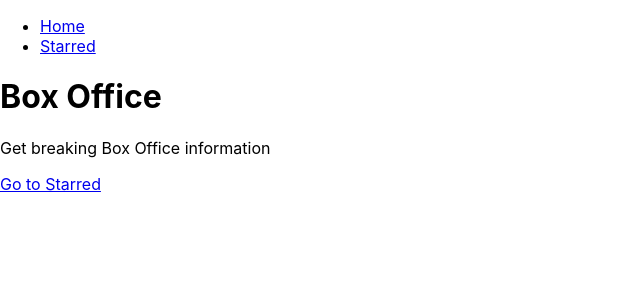
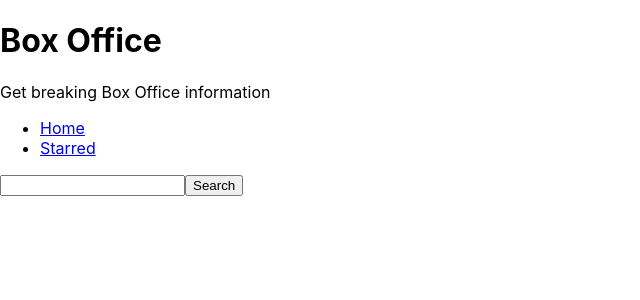
Before and after one commit to suchetapal3/box-office-app, a React (Create React App) app: page / in a window 1280 px wide. Shown: the top 300 px of the page, without its empty margins (0-640 px from the left). Built offline with nearby package versions, Linux system fonts and the light colour scheme.

Commit message:
Added search button and tvmaze API to search movies

```diff
--- a/src/components/MainLayout.jsx
+++ b/src/components/MainLayout.jsx
@@ -7,8 +7,9 @@
     return (
         <div>
             {/* This is sharred markup */}
+
+            <AppTitle />
             <Navs />
-            <AppTitle />
             <Outlet />
         </div>
     )
--- a/src/pages/Home.jsx
+++ b/src/pages/Home.jsx
@@ -1,10 +1,36 @@
-import { Link } from 'react-router-dom';
+import { useState } from "react";
+
+const Home = () => {
+
+    const [searchStr, setSearchStr] = useState("");
+
+    const onSearchInputChange = (ev) => {
+        setSearchStr(ev.target.value);
+    };
+
+    const onSearch = async (ev) => {
+        ev.preventDefault();
+
+        const response = await fetch(
+            `https://api.tvmaze.com/search/shows?q=${searchStr}`
+        );
+
+        const body = await response.json();
+        console.log(body);
 
 
-const Home = () => {
-    return <div>
-        <Link to="/starred">Go to Starred</Link>
-    </div>;
+    };
+
+
+
+    return (
+        <div>
+            <form onSubmit={onSearch}>
+                <input type="text" value={searchStr} onChange={onSearchInputChange} />
+                <button type="submit"> Search </button>
+            </form>
+        </div>
+    );
 };
 
 export default Home;
```
